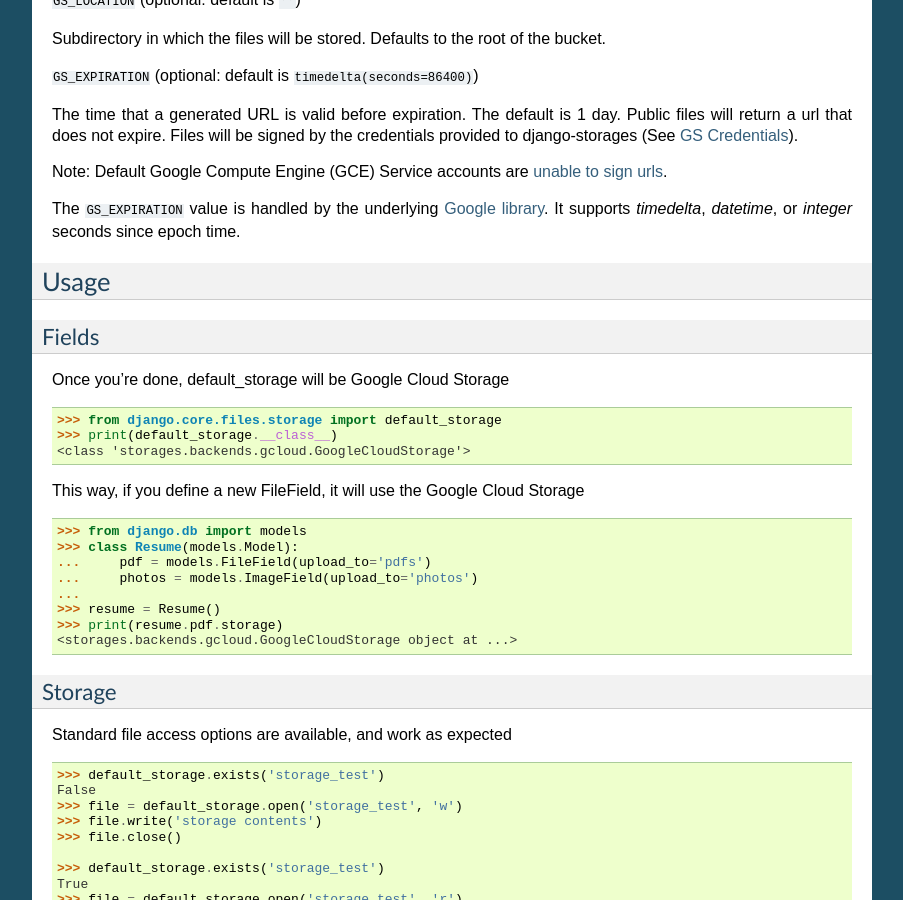
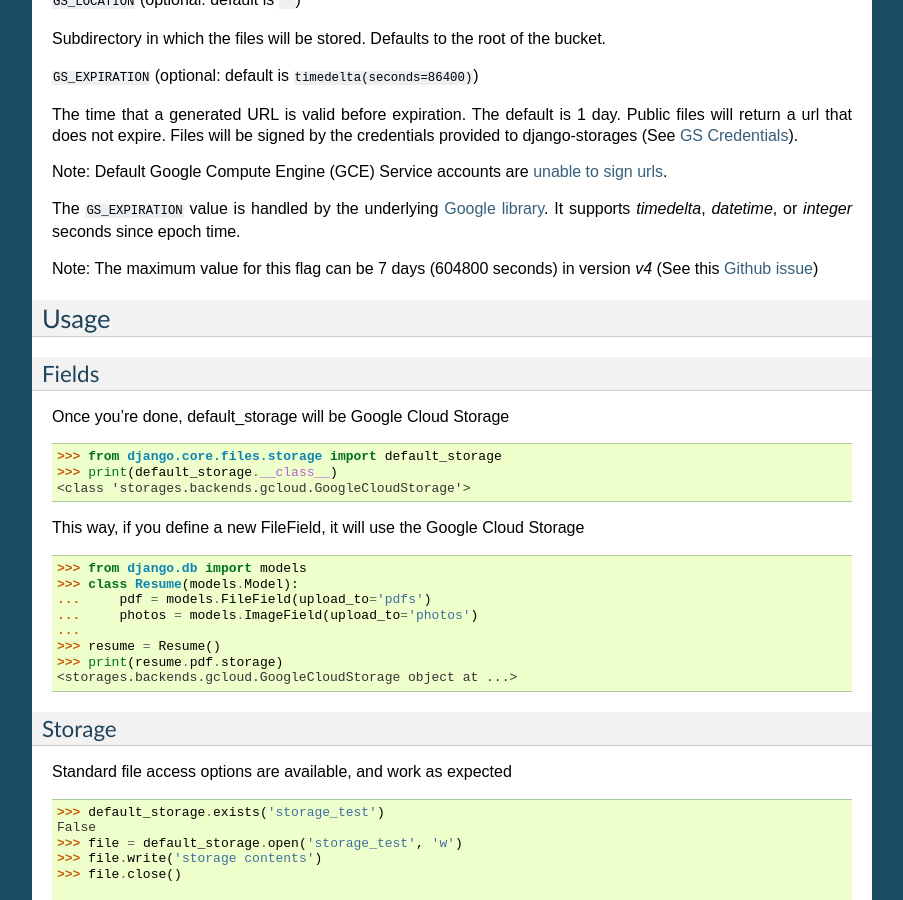
Before and after one commit to jschneier/django-storages, a Sphinx documentation site: the page built from docs/backends/gcloud.rst, in a window 1280 px wide and 900 px high, scrolled down 3276 px. Shown: the whole window, without its empty margins (198-1101 px from the left). Built offline with Sphinx 7.4.7, drawn with Linux system fonts in a browser that asks for light colours.

Commit message:
adds caveat on max expiration time for google storage

```diff
--- a/docs/backends/gcloud.rst
+++ b/docs/backends/gcloud.rst
@@ -204,6 +204,7 @@
 The ``GS_EXPIRATION`` value is handled by the underlying `Google library  <https://googlecloudplatform.github.io/google-cloud-python/latest/storage/blobs.html#google.cloud.storage.blob.Blob.generate_signed_url>`_.
 It supports `timedelta`, `datetime`, or `integer` seconds since epoch time.
 
+Note: The maximum value for this flag can be 7 days (604800 seconds) in version `v4` (See this `Github issue  <https://github.com/googleapis/python-storage/issues/456#issuecomment-856884993>`_)
 
 Usage
 -----
```
